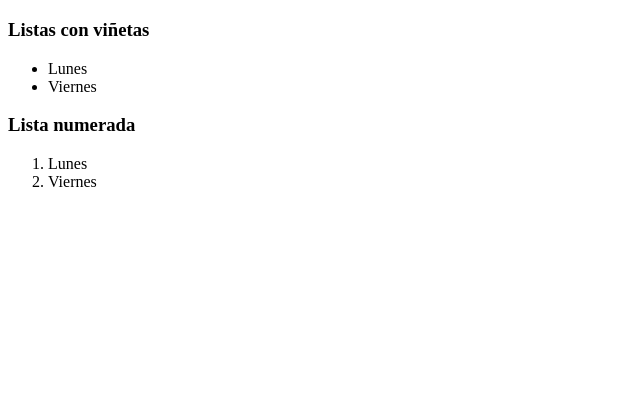
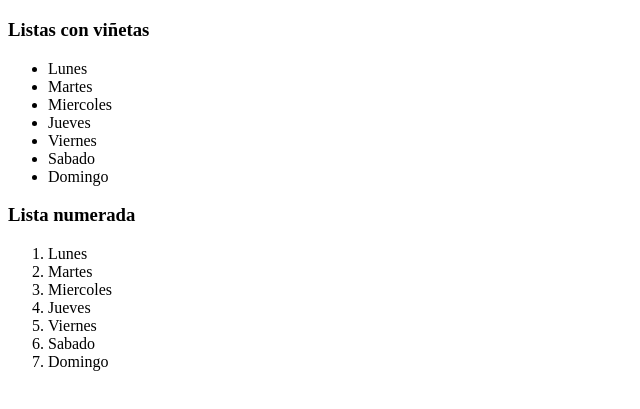
Before and after one commit to Andy-Rm36/Andy-Rm36.github.io, a plain HTML site: page Actividad4_listas.html in a window 1280 px wide. Shown: the part 61-470 px from the top of the page, without its empty margins (0-640 px from the left). Drawn offline with Linux system fonts and the light colour scheme.

Commit message:
Update Actividad4_listas.html

```diff
--- a/Actividad4_listas.html
+++ b/Actividad4_listas.html
@@ -13,13 +13,23 @@
     <h3>Listas con viñetas</h3>
     <ul>
         <li>Lunes</li>
+        <li>Martes</li>
+        <li>Miercoles</li>
+        <li>Jueves</li>
         <li>Viernes</li>
+        <li>Sabado</li>
+        <li>Domingo</li>
     </ul>
 
     <h3>Lista numerada</h3>
     <ol>
         <li>Lunes</li>
+        <li>Martes</li>
+        <li>Miercoles</li>
+        <li>Jueves</li>
         <li>Viernes</li>
+        <li>Sabado</li>
+        <li>Domingo</li>
     </ol>
 </body>
 </html>
```
